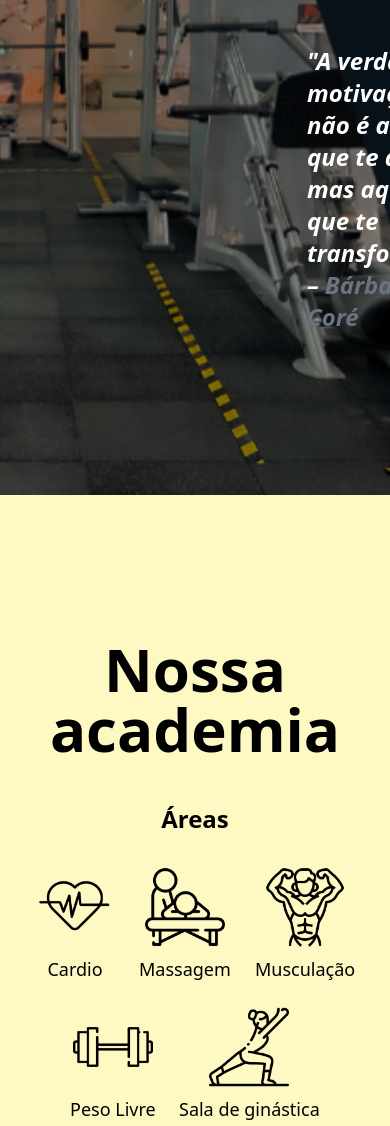
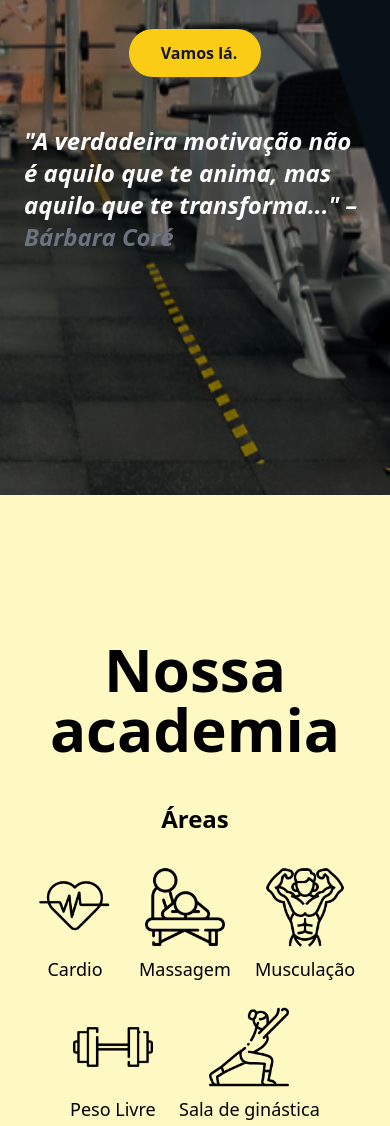
Before and after one commit to TiagoCavalcante/FitNES-page, a website: page src/academias.html in a window 390 px wide. Shown: the part 413-1539 px from the top of the page. Drawn offline with nearby package versions, Linux system fonts and the light colour scheme.

Commit message:
Improve experience on mobile

```diff
--- a/src/academias.html
+++ b/src/academias.html
@@ -46,7 +46,7 @@
             </a>
           </div>
         </div>
-        <div class="md:w-1/2 mt-12 md:mt-0 ml-96" data-aos="fade-left" data-aos-duration="1000">
+        <div class="md:w-1/2 mt-12 md:mt-0 lg:ml-96" data-aos="fade-left" data-aos-duration="1000">
           <blockquote class="text-2xl italic font-semibold text-white mb-8">
             "A verdadeira motivação não é aquilo que te anima, mas aquilo que te transforma..." – <span
               class="text-gray-500">Bárbara Coré</span>
@@ -57,7 +57,7 @@
   </section>
 
   <!-- Icones-->
-  <section id='icones' class="py-12 h-screen w-full bg-yellow-100 overflow-hidden">
+  <section id='icones' class="py-12 min-h-screen w-full bg-yellow-100 overflow-hidden">
     <h1 class="page-header mt-24 text-center mx-0 mb-4 text-6xl font-bold text-black">Nossa academia</h1>
     <div class="container p-7 mx-auto text-center">
       <!-- Áreas -->
```
Also changed, not shown: src/cliente.html (+1 -1 lines), src/index.html (+1 -1 lines), src/output.css.
